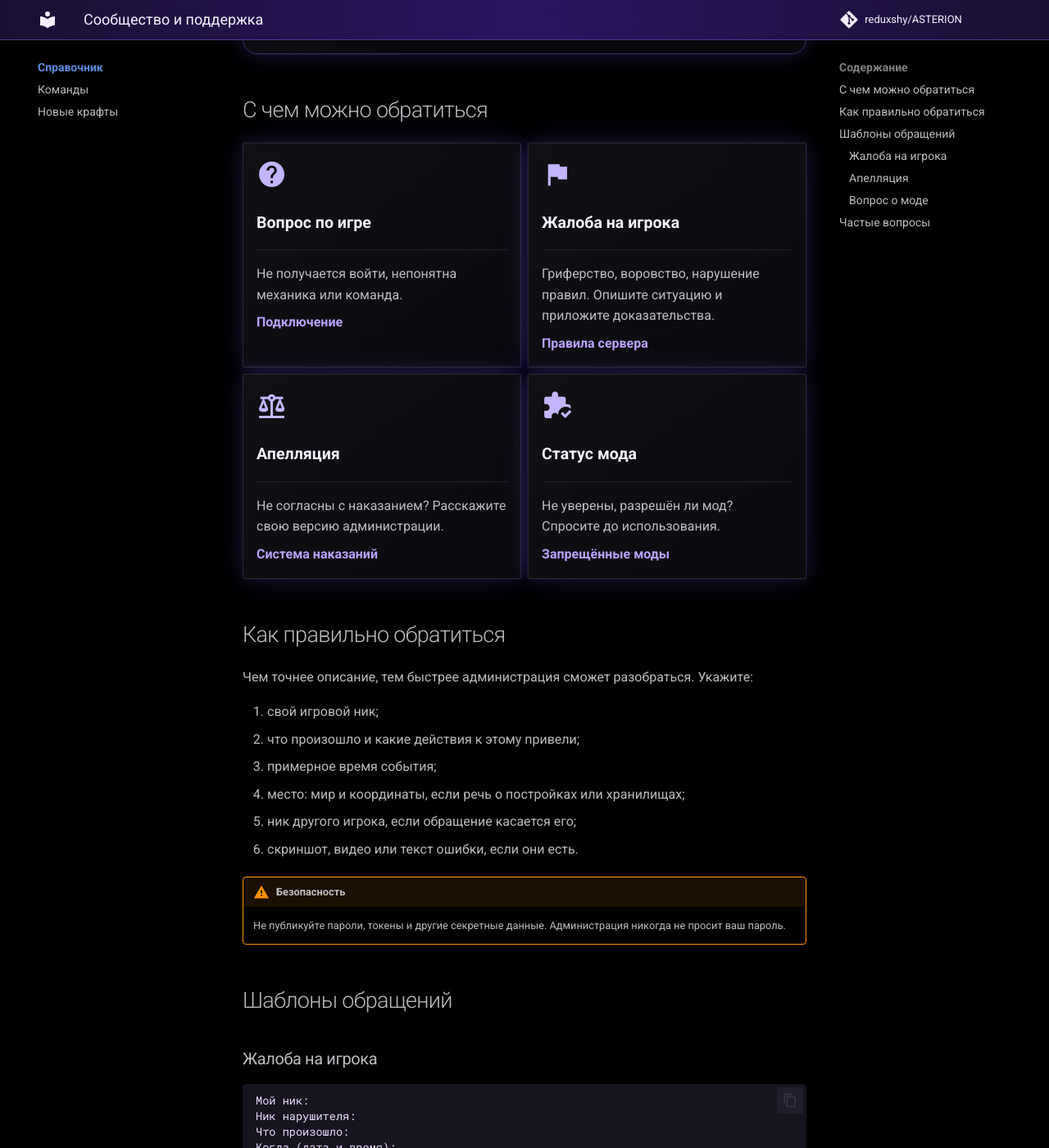
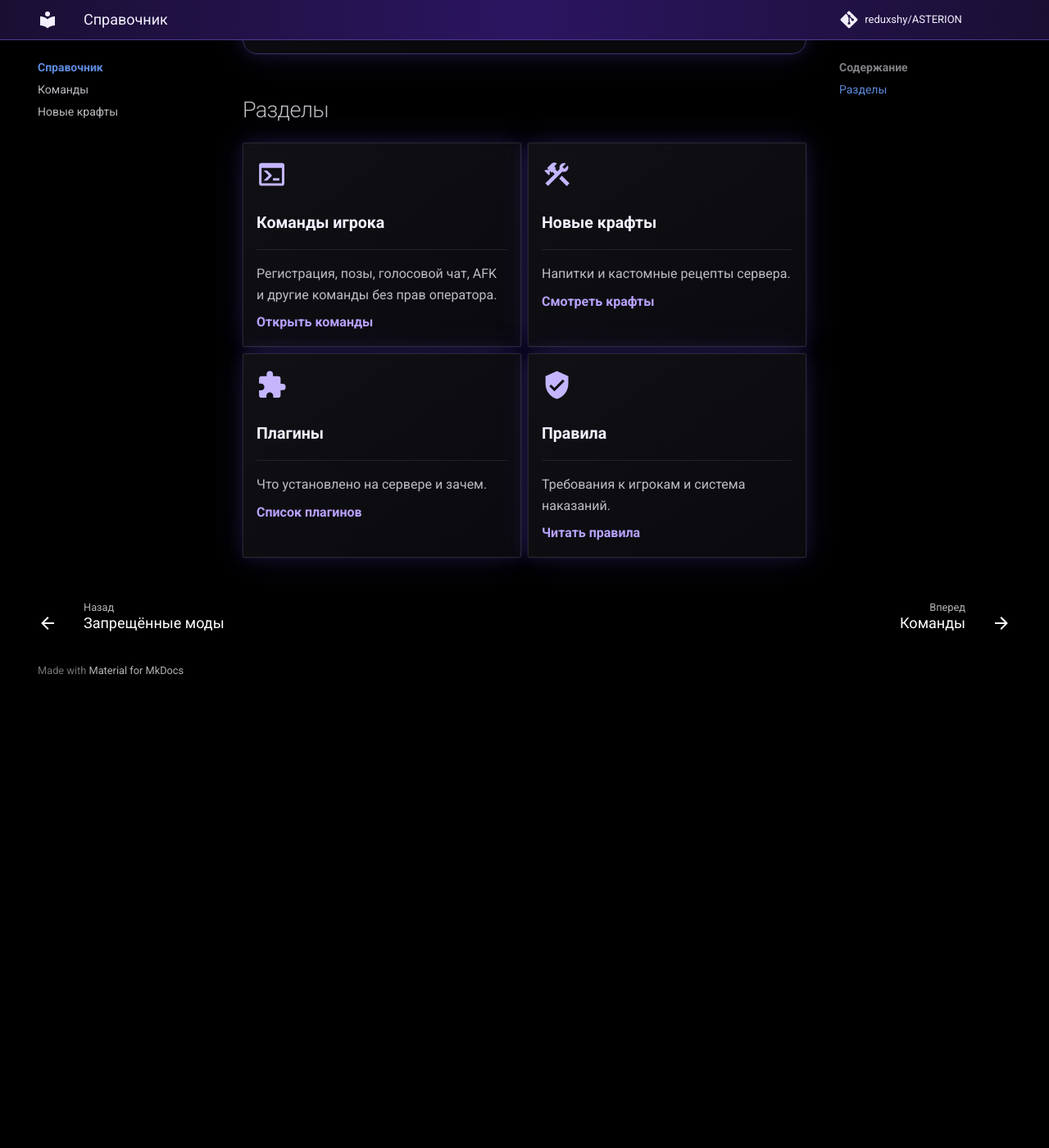
Before and after one commit to reduxshy/ASTERION, an MkDocs documentation site: the page built from docs/guide/index.md, in a window 1280 px wide and 1400 px high, scrolled down 653 px. Shown: the whole window at 82% size. Built offline with MkDocs 1.6.1 and Material for MkDocs 9.7.7, drawn with Linux system fonts in a browser that asks for light colours; comment, search, counter and statistics services are not loaded; after the commit the page ends 1493 px from its top, so only the background shows below that; some of the changed text lies outside the part shown.

Commit message:
Update index.md

````diff
--- a/docs/guide/index.md
+++ b/docs/guide/index.md
@@ -1,141 +1,64 @@
 ---
-title: Сообщество и поддержка
+title: Справочник
 ---
 
 <div class="asterion-hero" markdown>
 
-<p class="asterion-eyebrow">ПОДДЕРЖКА</p>
+<p class="asterion-eyebrow">СПРАВОЧНИК</p>
 
-# Сообщество и поддержка
+# Справочник игрока
 
-Вопросы, жалобы, апелляции и общение с игроками: всё через Discord ASTERION.
+Всё, что пригодится в игре: команды, новые крафты и особенности сервера.
 
 <div class="asterion-hero-actions">
-  <a class="asterion-button asterion-button-primary" href="https://discord.gg/FGb8aVEJQ">Перейти в Discord <span>↗</span></a>
-  <a class="asterion-button asterion-button-secondary" href="../rules/">Правила сервера <span>→</span></a>
+  <a class="asterion-button asterion-button-primary" href="commands/">Команды <span>→</span></a>
+  <a class="asterion-button asterion-button-secondary" href="crafts/">Новые крафты <span>→</span></a>
 </div>
 
 </div>
 
-## С чем можно обратиться
+## Разделы
 
-<div class="grid cards asterion-community" markdown>
+<div class="grid cards asterion-cards" markdown>
 
--   :material-help-circle:{ .asterion-icon }
+-   :material-console:{ .asterion-icon }
 
-    **Вопрос по игре**
+    **Команды игрока**
 
     ---
 
-    Не получается войти, непонятна механика или команда.
+    Регистрация, позы, голосовой чат, AFK и другие команды без прав оператора.
 
-    [Подключение](../getting-started/connect.md)
+    [Открыть команды](commands.md)
 
--   :material-flag:{ .asterion-icon }
+-   :material-hammer-wrench:{ .asterion-icon }
 
-    **Жалоба на игрока**
+    **Новые крафты**
 
     ---
 
-    Гриферство, воровство, нарушение правил. Опишите ситуацию и приложите доказательства.
+    Напитки и кастомные рецепты сервера.
 
-    [Правила сервера](../rules/index.md)
+    [Смотреть крафты](crafts.md)
 
--   :material-scale-balance:{ .asterion-icon }
+-   :material-puzzle:{ .asterion-icon }
 
-    **Апелляция**
+    **Плагины**
 
     ---
 
-    Не согласны с наказанием? Расскажите свою версию администрации.
+    Что установлено на сервере и зачем.
 
-    [Система наказаний](../rules/index.md#punishments)
+    [Список плагинов](../server/plugins.md)
 
--   :material-puzzle-check:{ .asterion-icon }
+-   :material-shield-check:{ .asterion-icon }
 
-    **Статус мода**
+    **Правила**
 
     ---
 
-    Не уверены, разрешён ли мод? Спросите до использования.
+    Требования к игрокам и система наказаний.
 
-    [Запрещённые моды](../rules/forbidden-mods.md)
+    [Читать правила](../rules/index.md)
 
 </div>
-
-## Как правильно обратиться
-
-Чем точнее описание, тем быстрее администрация сможет разобраться. Укажите:
-
-1. свой игровой ник;
-2. что произошло и какие действия к этому привели;
-3. примерное время события;
-4. место: мир и координаты, если речь о постройках или хранилищах;
-5. ник другого игрока, если обращение касается его;
-6. скриншот, видео или текст ошибки, если они есть.
-
-!!! warning "Безопасность"
-
-    Не публикуйте пароли, токены и другие секретные данные. Администрация никогда не просит ваш пароль.
-
-## Шаблоны обращений
-
-### Жалоба на игрока
-
-```text
-Мой ник:
-Ник нарушителя:
-Что произошло:
-Когда (дата и время):
-Где (мир и координаты):
-Доказательства (скриншот или видео):
-```
-
-### Апелляция
-
-```text
-Мой ник:
-Какое наказание получено:
-За что, по мнению администрации:
-Почему я не согласен:
-Доказательства (скриншот или видео):
-```
-
-### Вопрос о моде
-
-```text
-Название мода:
-Ссылка на страницу мода:
-Что он делает:
-Версия Minecraft и загрузчик:
-```
-
-## Частые вопросы
-
-<div class="asterion-info-panel" markdown>
-
-<div class="asterion-info-heading" markdown>
-
-:material-frequently-asked-questions: **Быстрые ответы**
-
-<span>Возможно, вашу проблему можно решить сразу</span>
-
-</div>
-
-| Вопрос | Ответ |
-|:--|:--|
-| Я забыл пароль | Напишите в Discord администрации: она поможет восстановить доступ |
-| Не вижу ники над игроками | Это особенность сервера: нажмите на игрока правой кнопкой мыши, и имя появится над панелью предметов |
-| Не работает голосовой чат | Установите мод Simple Voice Chat и откройте меню клавишей `V` |
-| Разрешён ли мой мод | Сверьтесь со списком [запрещённых модов](../rules/forbidden-mods.md). Если мода там нет, это не значит, что он разрешён: спросите администрацию |
-| Нашёл баг | Не используйте его для преимущества и сообщите администрации (пункт 2.4 правил) |
-| Случайно узнал сид мира | Сообщите администрации: сокрытие считается нарушением (пункт 2.6 правил) |
-| Меня наказали, я не согласен | Подайте апелляцию по шаблону выше |
-
-</div>
-
-<div class="asterion-bottom-note" markdown>
-
-*Не нашли ответ? Задайте вопрос в [Discord ASTERION](https://discord.gg/FGb8aVEJQ).*
-
-</div>
````
